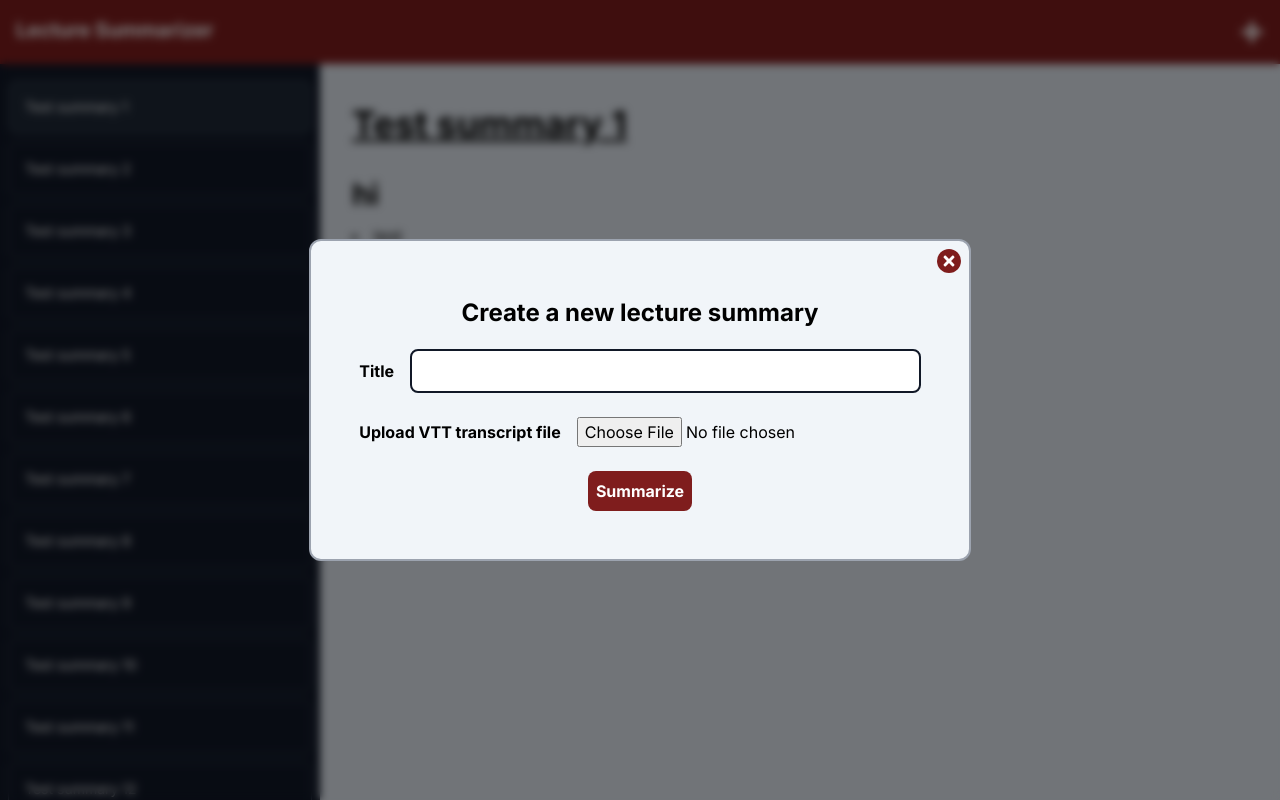
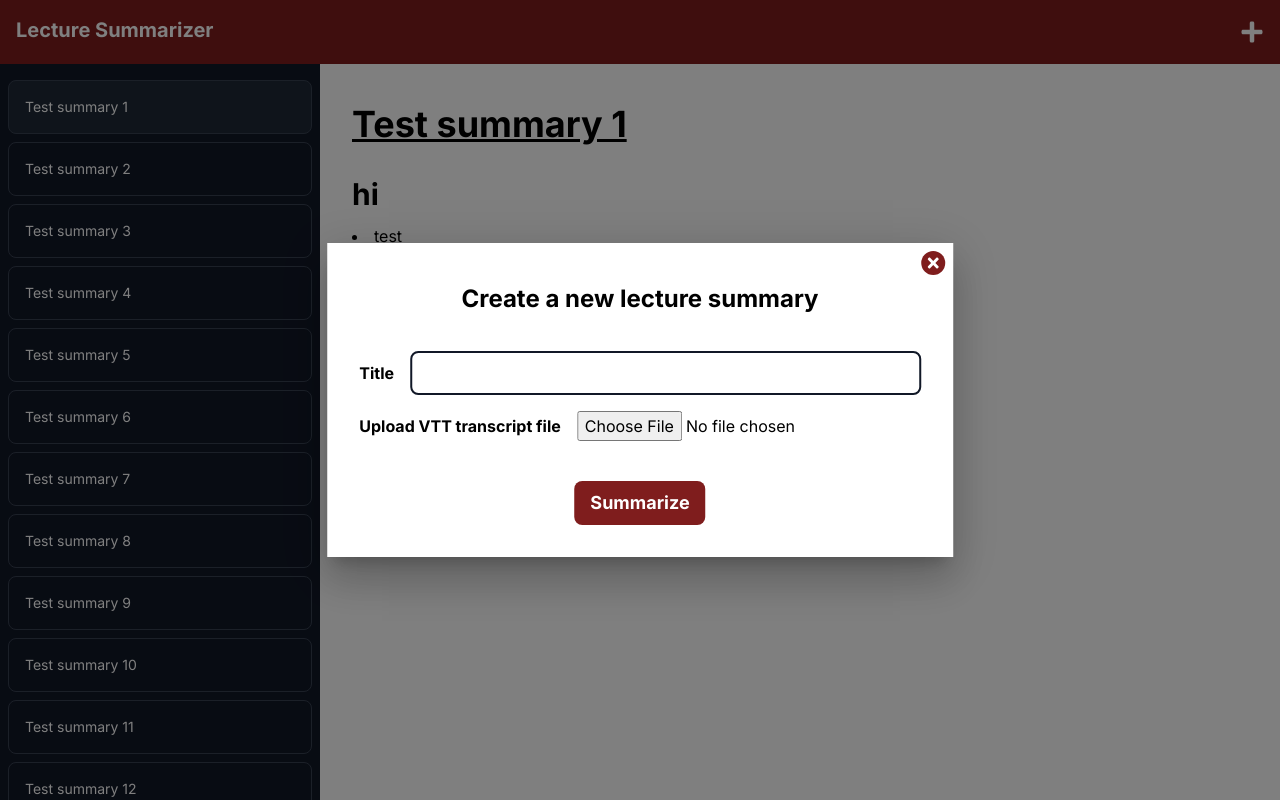
Before and after one commit to miscsb/sbu-hacks-2024, a Next.js app in the folder frontend/: page /summary/1 in a window 1280 px wide. Both pictures are taken after a click on the element 1252 px from the left and 32 px from the top of the page. Built offline with nearby package versions, Linux system fonts and the light colour scheme.

Commit message:
ui stuff

```diff
--- a/frontend/src/app/globals.css
+++ b/frontend/src/app/globals.css
@@ -20,3 +20,19 @@
 
 @tailwind components;
 @tailwind utilities;
+
+@keyframes diagonal-move {
+    0% {
+      transform: translate(0, 0);
+    }
+    50% {
+      transform: translate(10px, -10px);
+    }
+    100% {
+      transform: translate(0, 0);
+    }
+  }
+
+.arrow {
+    animation: diagonal-move 2s infinite;
+}
--- a/frontend/src/app/layout.tsx
+++ b/frontend/src/app/layout.tsx
@@ -28,7 +28,7 @@ export default function RootLayout({children}: Props) {
 
           <div className="flex flex-row flex-grow h-full pt-16 overflow-auto">
             <Sidebar />
-            <div className="notes flex-grow bg-slate-200 p-8 overflow-auto">
+            <div className="notes flex-grow bg-white p-8 overflow-auto">
               {children}
             </div>
           </div>
--- a/frontend/src/app/page.tsx
+++ b/frontend/src/app/page.tsx
@@ -1,6 +1,11 @@
+import { FaArrowUp } from "react-icons/fa";
+
 export default function HomePage() {
 
   return <div className="homepage w-full h-full flex flex-col items-center justify-center">
+    <div className="arrow absolute top-24 right-24">
+      <FaArrowUp className="fill-gray-950 w-16 h-16 rotate-45"/>
+    </div>
     <h1>Welcome to the Lecture Summarizer.</h1>
     <h3>Create a new summary to get started.</h3>
   </div>
--- a/frontend/src/components/CreateModal.module.css
+++ b/frontend/src/components/CreateModal.module.css
@@ -25,6 +25,13 @@
         flex items-center justify-center
         cursor-pointer;
 }
+
+.close-button svg {
+    @apply
+        w-4 h-4
+        fill-current text-white
+}
+
 .visible {
     @apply
         opacity-100
@@ -33,7 +40,7 @@
     @apply
         text-black
         flex flex-col justify-center items-center
-        gap-2
+        gap-6
 }
 .form-group {
     @apply
@@ -56,6 +63,7 @@
     @apply
         bg-red-900 hover:bg-red-700 transition-colors duration-300
         text-white font-bold
-        p-2 w-auto
+        px-4 py-2 w-auto
+        text-lg
         rounded-lg
 }
--- a/frontend/src/components/CreateModal.tsx
+++ b/frontend/src/components/CreateModal.tsx
@@ -1,8 +1,10 @@
 import { useState } from 'react';
-import { FaTimes, FaPlusCircle } from "react-icons/fa";
+import { FaTimes } from "react-icons/fa";
 import styles from './CreateModal.module.css';
 
 import Snackbar from '@mui/material/Snackbar';
+import Modal from '@mui/material/Modal';
+import Box from '@mui/material/Box';
 
 import { useRouter } from 'next/navigation';
 
@@ -76,19 +78,22 @@ const CreateModal = ({ trigger }: Props) => {
         }
     };
 
-    return (
-        <>
-            <div className="trigger" onClick={toggleOpen}>
-                {trigger}
-            </div>
-            {isOpen &&
-                <div className={`${styles.background} ${isOpen ? styles.visible : ""}`}>
-                    <div className={styles.modal}>
+    const body = (
+        <Box sx={{
+            position: 'absolute',
+            top: '50%',
+            left: '50%',
+            transform: 'translate(-50%, -50%)',
+            bgcolor: 'background.paper',
+            boxShadow: 24,
+            p: 4
+        }}>
             <button className={styles['close-button']} onClick={toggleOpen}>
                 <FaTimes />
             </button>
             <form className={styles['create-form']} onSubmit={submitForm}>
-                            <h2 className='mb-'>Create a new lecture summary</h2>
+                <h2>Create a new lecture summary</h2>
+                <div>
                     <div className={styles['form-group']}>
                         <label>Title</label>
                         <input className={styles['text-input']} type="text" id="title" onKeyDown={handleKeyPress} onChange={handleTitleChange}/>
@@ -97,13 +102,25 @@ const CreateModal = ({ trigger }: Props) => {
                         <label>Upload VTT transcript file</label>
                         <input type="file" onChange={handleFileChange}/>
                     </div>
+                </div>
                 <button type="submit" className={styles['submit-button']}>Summarize</button>
             </form>
+        </Box>
+    );
+
+    return (
+        <>
+            <div className="trigger" onClick={toggleOpen}>
+                {trigger}
             </div>
-
-                </div>
-            }
-
+            <Modal
+                open={isOpen}
+                onClose={toggleOpen}
+                aria-labelledby="modal-modal-title"
+                aria-describedby="modal-modal-description"
+            >
+                {body}
+            </Modal>
             <Snackbar
                 open={isSnackbarOpen}
                 anchorOrigin={{ vertical: 'bottom', horizontal: 'right' }}
@@ -111,7 +128,6 @@ const CreateModal = ({ trigger }: Props) => {
                 onClose={() => setIsSnackbarOpen(false)}
                 message="Your summary is being written. You will be redirected upon completion"
             />
-
         </>
     );
 }
```
Lines whose indentation alone changed are shown as unchanged.
